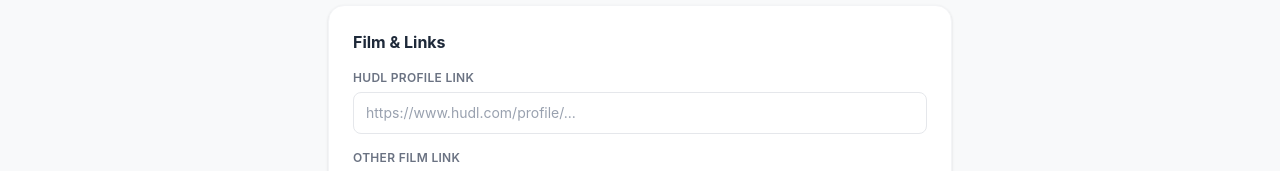
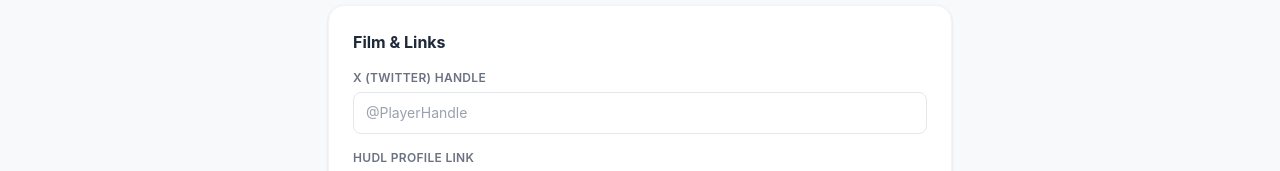
Before and after one commit to CloneJT1/samtaumoepeau, a Next.js app: page /submit in a window 1280 px wide. Shown: the part 738-909 px from the top of the page. Built offline with nearby package versions, Linux system fonts and the light colour scheme.

Commit message:
Add X handle field to submit form

```diff
--- a/app/submit/page.tsx
+++ b/app/submit/page.tsx
@@ -16,6 +16,7 @@ interface FormState {
   heightFeet: string;
   heightInches: string;
   weight: string;
+  xHandle: string;
   hudlLink: string;
   otherFilmLink: string;
   gpa: string;
@@ -33,6 +34,7 @@ const defaultForm: FormState = {
   heightFeet: '',
   heightInches: '',
   weight: '',
+  xHandle: '',
   hudlLink: '',
   otherFilmLink: '',
   gpa: '',
@@ -248,6 +250,18 @@ export default function SubmitPage() {
           <h2 className="font-bold text-gray-800 mb-4">Film &amp; Links</h2>
 
           <div>
+            <label className={labelClass}>X (Twitter) Handle</label>
+            <input
+              type="text"
+              name="xHandle"
+              value={form.xHandle}
+              onChange={handleChange}
+              placeholder="@PlayerHandle"
+              className={inputClass}
+            />
+          </div>
+
+          <div className="mt-4">
             <label className={labelClass}>Hudl Profile Link</label>
             <input
               type="url"
```
